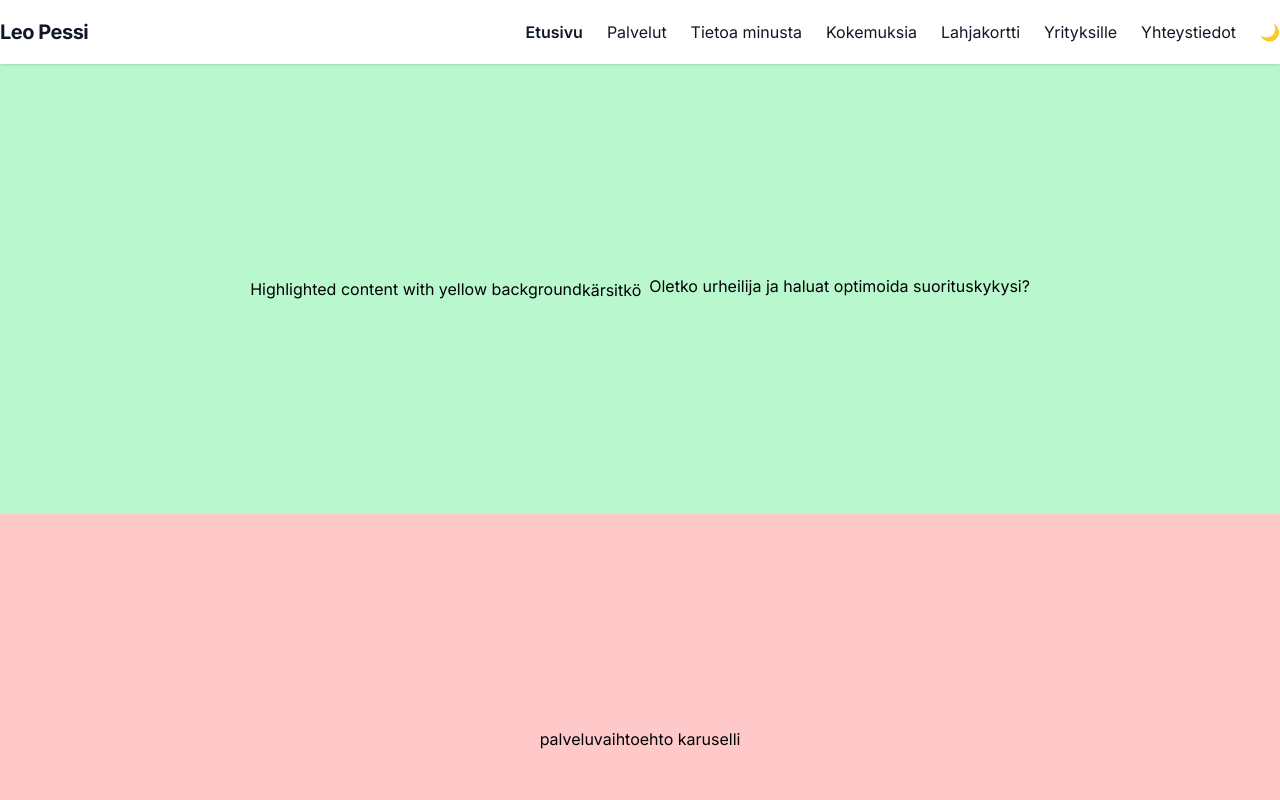
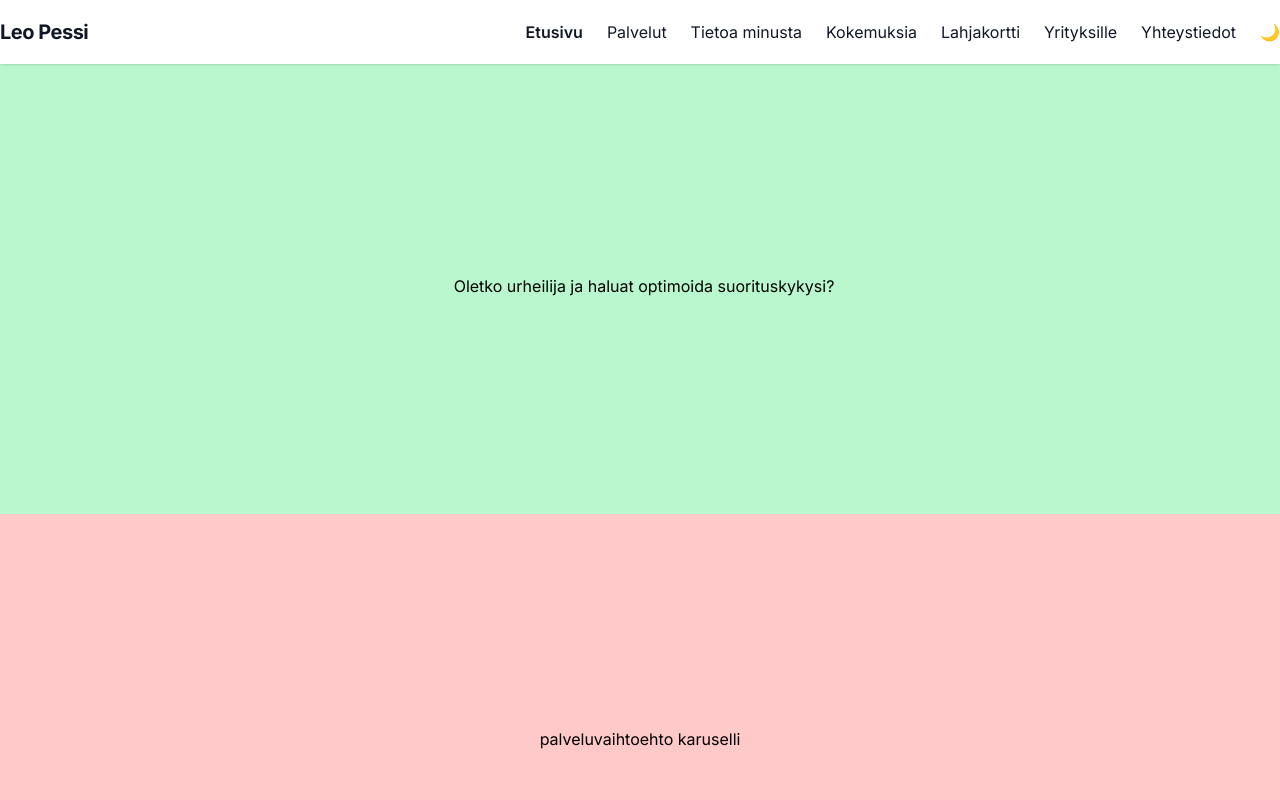
Before and after one commit to J-Laine/leo_ns, a Next.js app: page / in a window 1280 px wide. Shown: the top 800 px of the page. Built offline with nearby package versions, Linux system fonts and the light colour scheme.

Commit message:
minor fixes

```diff
--- a/src/app/page.tsx
+++ b/src/app/page.tsx
@@ -6,7 +6,7 @@ export default function Home() {
   return (
     <>
         <div className="bg-green-200 p-8 h-[450px] text-black flex items-center justify-center">
-            Highlighted content with yellow background
+
              <ClockWordAnimation />
         </div>
         <div className="bg-red-200 p-8 h-[450px] text-black flex items-center justify-center">
--- a/src/components/ClockwordAnimation.tsx
+++ b/src/components/ClockwordAnimation.tsx
@@ -22,7 +22,6 @@ export default function ClockWordAnimation() {
 
   return (
     <h1 className="font-semibold text-2xl md:text-3xl">
-      kärsitkö
       <span className={styles.wordWrapper}>
         <span
           className={`${styles.rotatingWord} ${isAnimating ? styles.animateOut : styles.animateIn}`}
```
